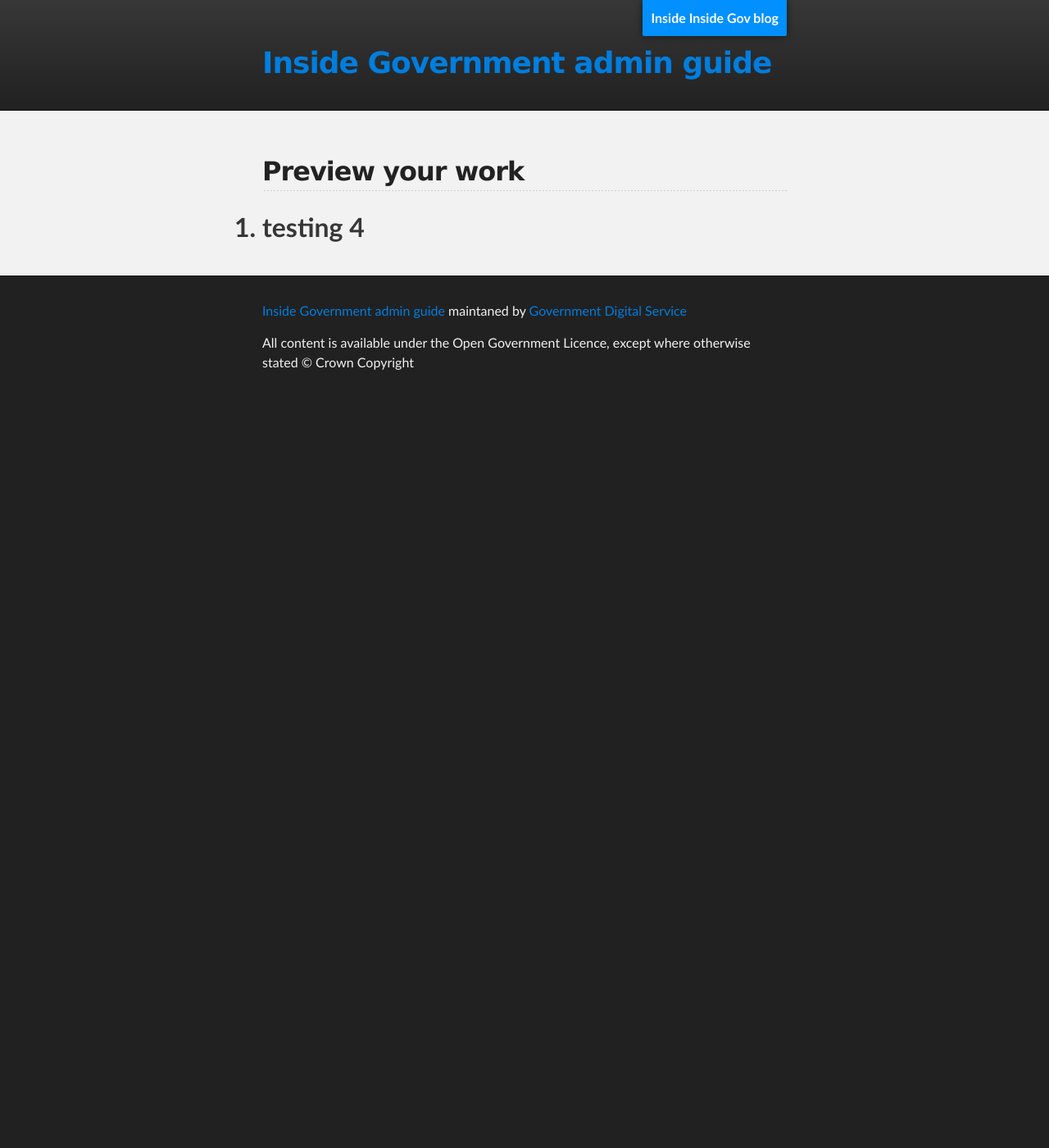
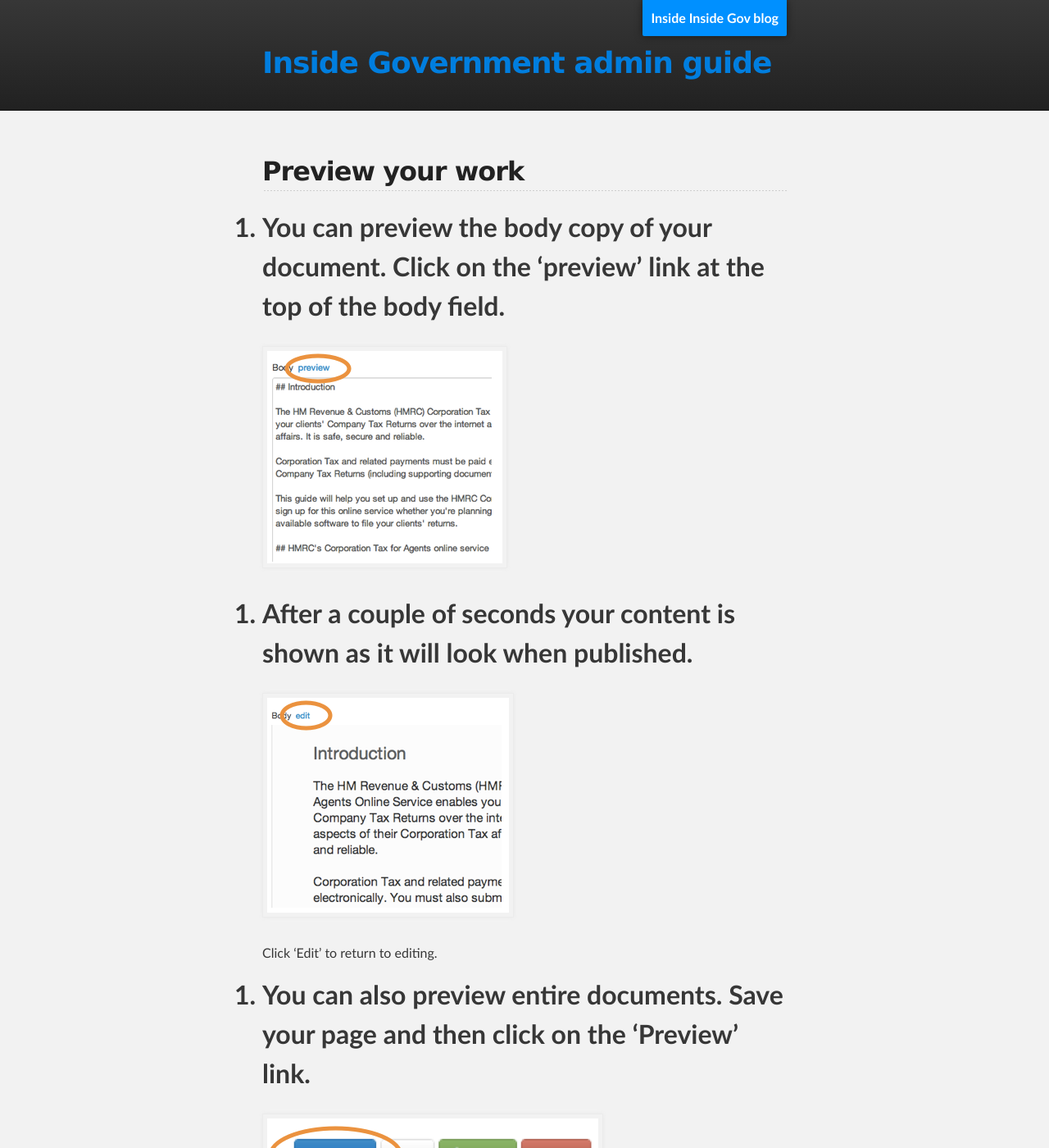
Before and after one commit to alphagov/inside-government-admin-guide, a Jekyll site: the page built from creating-documents/preview-your-work.md, in a window 1280 px wide and 1400 px high. Shown: the whole window at 82% size. Built offline with Jekyll 4.4.1, drawn with Linux system fonts in a browser that asks for light colours; some of the changed text lies outside the part shown.

Commit message:
Finished preview your work page

```diff
--- a/creating-documents/preview-your-work.md
+++ b/creating-documents/preview-your-work.md
@@ -5,4 +5,20 @@ title: Inside Government Admin Guide - Preview your work
 
 ## Preview your work
 
-1. testing 4
+1. You can preview the body copy of your document. Click on the 'preview' link at the top of the body field.
+
+![Preview your work 1](preview-your-work-1.png)
+
+2. After a couple of seconds your content is shown as it will look when published.
+
+![Preview your work 2](preview-your-work-2.png)
+
+Click 'Edit' to return to editing.
+
+3. You can also preview entire documents. Save your page and then click on the ‘Preview’ link.
+
+![Preview your work 3](preview-your-work-3.png)
+
+Your content opens in a new window or tab. Close it when you're done.
+
+![Preview your work 4](preview-your-work-4.png)
```
Also changed, not shown: creating-documents/preview-your-work-1.png (added), creating-documents/preview-your-work-2.png (added), creating-documents/preview-your-work-3.png (added), creating-documents/preview-your-work-4.png (added).
